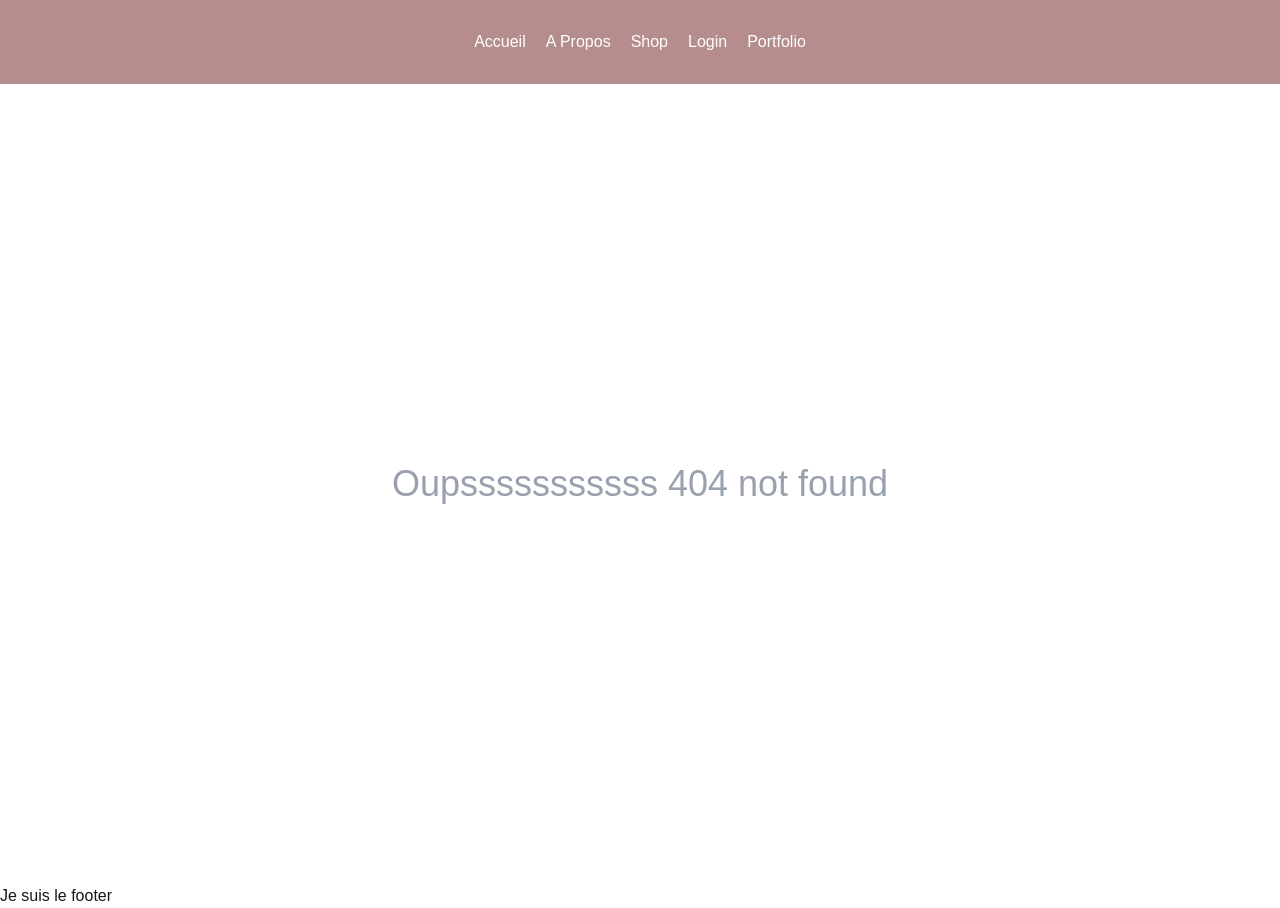
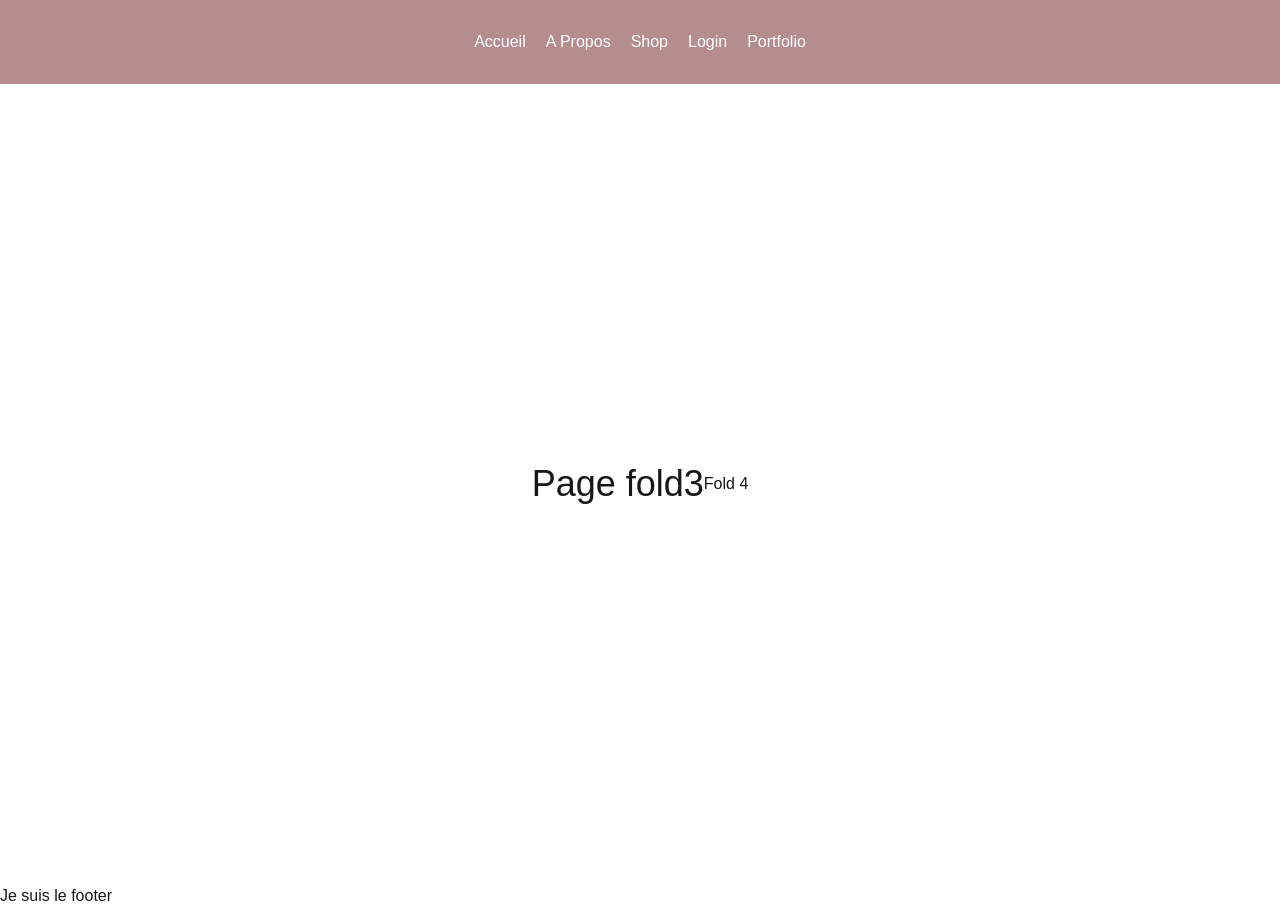
Before and after one commit to christianjunior05/next15, a Next.js app: page /fold/fold3 in a window 1280 px wide. Before the commit this address had no page. Built offline with nearby package versions, Linux system fonts and the light colour scheme.

Commit message:
intercepteur

```diff
--- /dev/null
+++ b/src/app/fold/fold3/page.tsx
@@ -0,0 +1,11 @@
+import Link from "next/link"
+
+export default function Fold3(){
+    return (
+        <div className="w-full h-screen flex items-center justify-center">
+
+            <h1 className="text-center text-slate text-4xl my-6">Page fold3</h1>
+            <Link href="/fold/fold2">Fold 4</Link>
+        </div>
+    )
+}
--- /dev/null
+++ b/src/app/fold/fold4/page.tsx
@@ -0,0 +1,11 @@
+import Link from "next/link"
+
+export default function Fold4(){
+    return (
+        <div className="w-full h-screen flex items-center justify-center">
+
+            <h1 className="text-center text-slate text-4xl my-6">Page fold4</h1>
+            <Link href="/fold/fold3">Fold 3</Link>
+        </div>
+    )
+}
```
